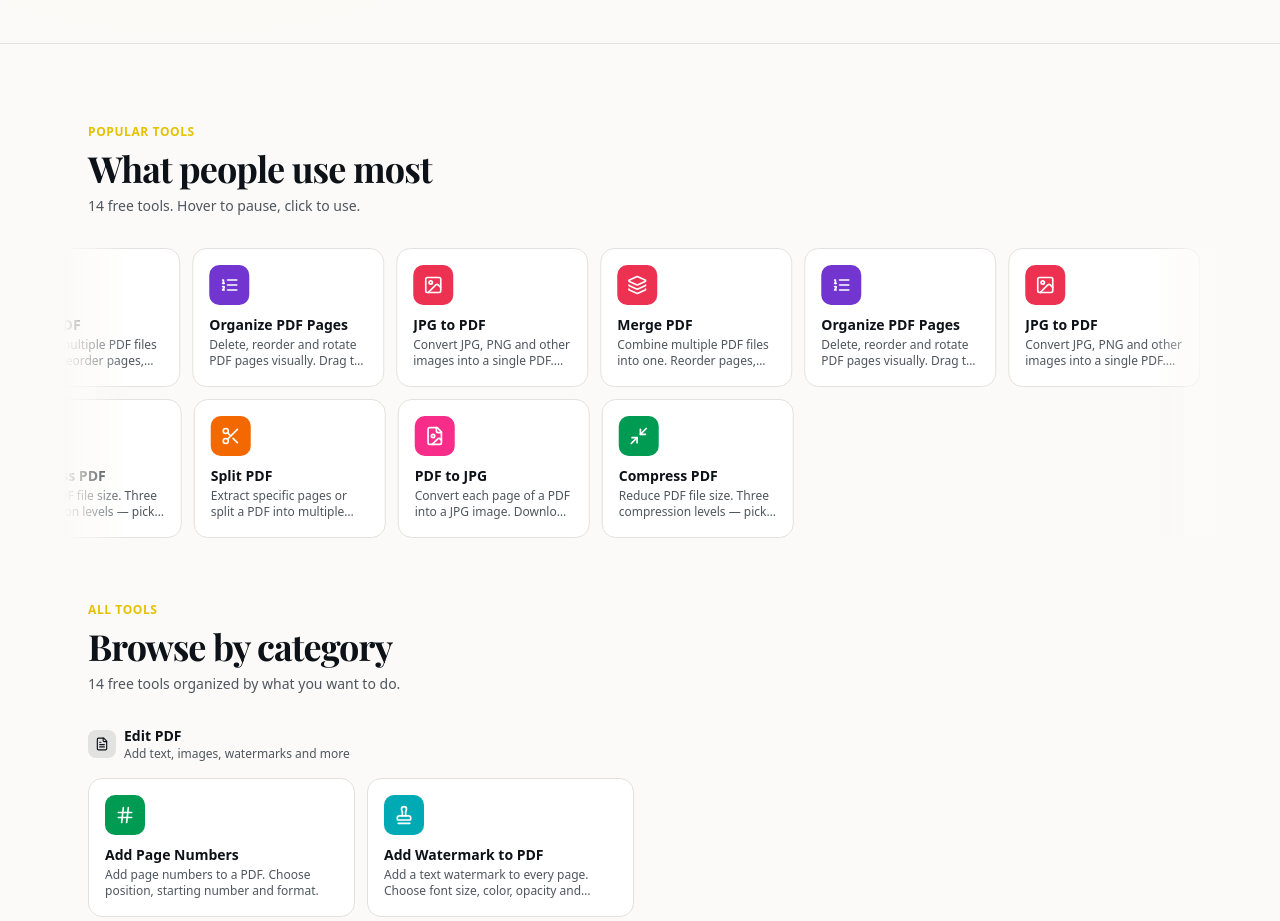
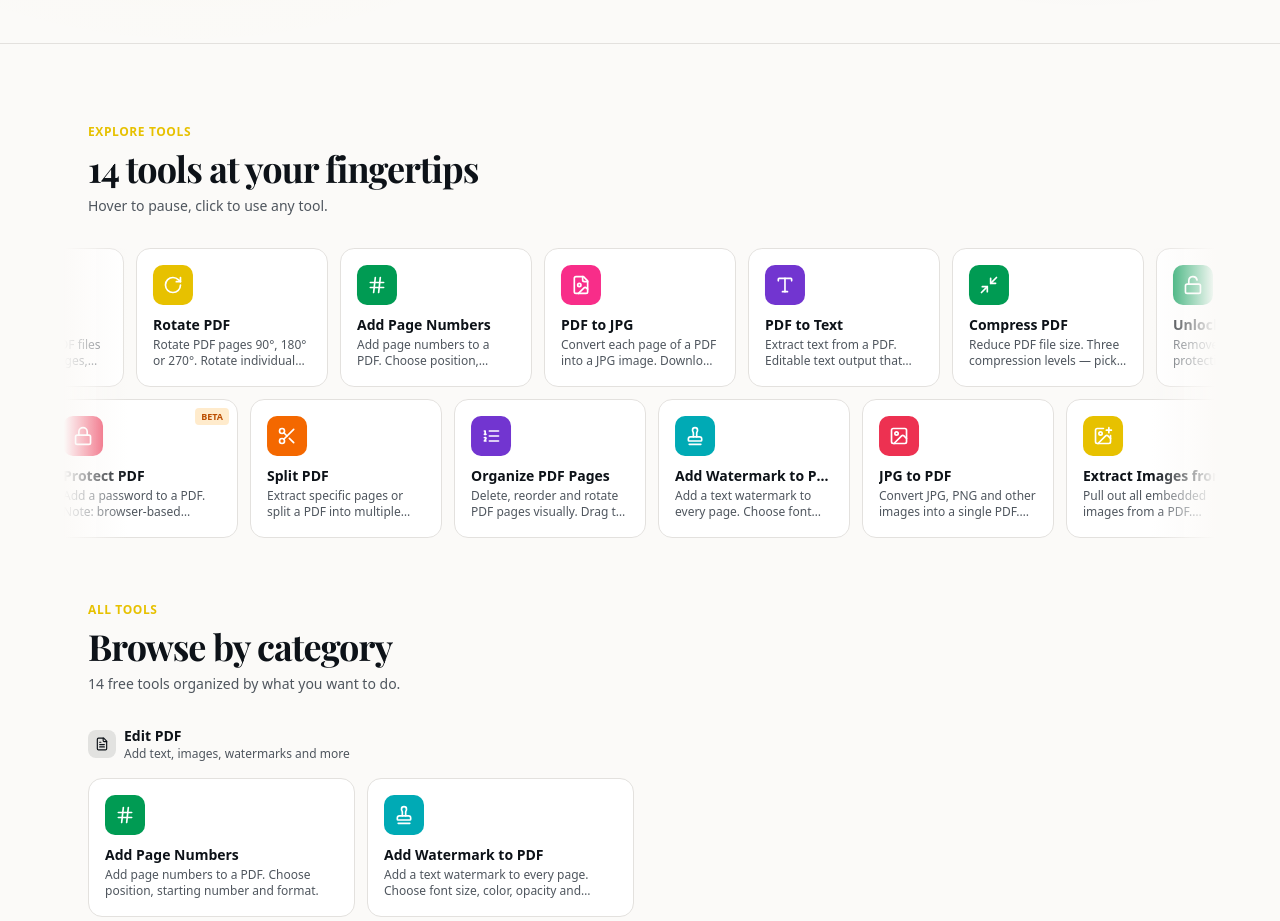
Before and after one commit to SharifulHasanRoky/pdfcraft-studio, a Next.js app: page / in a window 1280 px wide. Shown: the part 780-1701 px from the top of the page. Built offline with nearby package versions, Linux system fonts and the light colour scheme.

Commit message:
ed6d4746-b285-4eb8-99b6-bebbc4537146

```diff
--- a/src/app/globals.css
+++ b/src/app/globals.css
@@ -227,10 +227,10 @@
     }
   }
   .scroll-left {
-    animation: scroll-left 40s linear infinite;
+    animation: scroll-left 60s linear infinite;
   }
   .scroll-right {
-    animation: scroll-right 40s linear infinite;
+    animation: scroll-right 60s linear infinite;
   }
   /* Pause animation on hover */
   .scroll-pause:hover .scroll-left,
--- a/src/components/pdf/ToolHub.tsx
+++ b/src/components/pdf/ToolHub.tsx
@@ -424,18 +424,18 @@ export function ToolHub({ onOpenTool, onOpenEditor }: ToolHubProps) {
 
           <div className="mb-8">
             <p className="text-xs font-semibold text-primary uppercase tracking-wider mb-2">
-              Popular tools
+              Explore tools
             </p>
             <h2 className="font-display text-3xl md:text-4xl font-bold tracking-tight mb-2">
-              What people use most
+              {TOOLS.length} tools at your fingertips
             </h2>
             <p className="text-sm text-muted-foreground">
-              {TOOLS.length} free tools. Hover to pause, click to use.
+              Hover to pause, click to use any tool.
             </p>
           </div>
 
           {/* Infinite slider with 2 rows */}
-          <ToolsSlider tools={popularTools} onToolClick={handleToolClick} />
+          <ToolsSlider tools={TOOLS} onToolClick={handleToolClick} />
 
           <div className="mb-8 mt-16">
             <p className="text-xs font-semibold text-primary uppercase tracking-wider mb-2">
```
